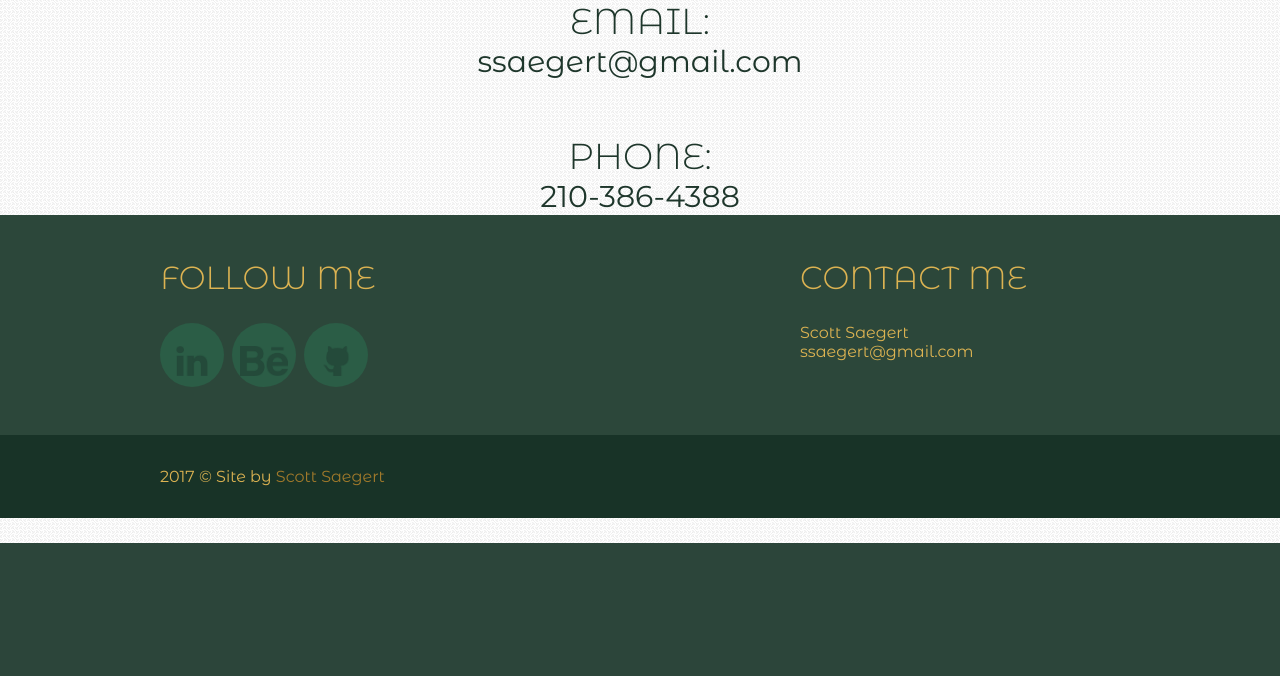
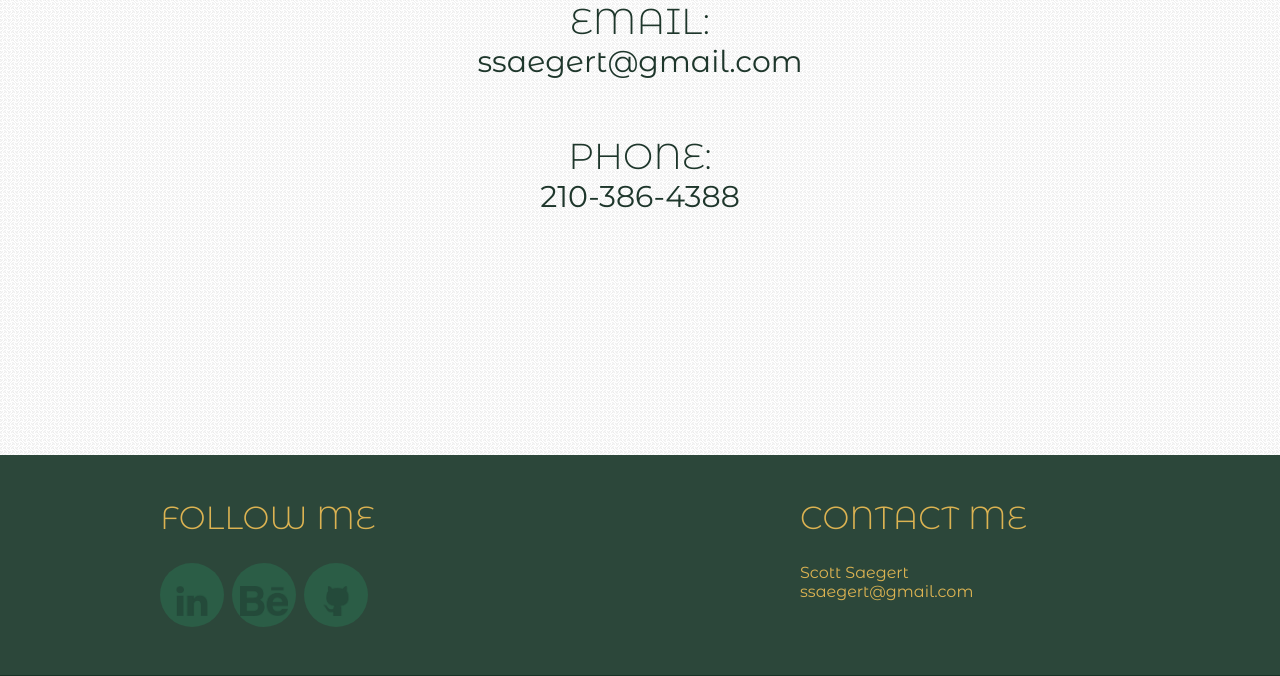
Before and after one commit to ssaegert/scott-css-grid-site, a PHP site: page /contact.html in a window 1280 px wide. Shown: the part 257-933 px from the top of the page. Before the commit the page ends 800 px from the top, so only its background shows below. Run offline with PHP 8.4, Linux system fonts and the light colour scheme.

Commit message:
Added to contact page

```diff
--- a/contact.html
+++ b/contact.html
@@ -73,6 +73,7 @@
         <h2>EMAIL:</h2> <a href="mailto:ssaegert@gmail.com">ssaegert@gmail.com</a>
         <h2>PHONE:</h2> <a href="tel:12103864388">210-386-4388</a>
     </div>
+    <div class="empty-space"></div>
 </main>
 <footer>
     <div class="follow-me">
@@ -89,6 +90,7 @@
         Scott Saegert<br>
         <a href="mailto:ssaegert@gmail.com">ssaegert@gmail.com</a>
     </div>
+
 </footer>
 <div class="copyright">2017 © Site by <a href="http://www.scottsaegert.com/">Scott Saegert</a></div>
 </body>
--- a/css/css-grid.css
+++ b/css/css-grid.css
@@ -762,6 +762,10 @@ nav .hamburger{
 .icon img {
     width: 100%;
 }
+.empty-space {
+    grid-column: 3/7;
+    height: 15em;
+}
 
 /* ################# Footer Elements ################# */
 
--- a/graphic-design.html
+++ b/graphic-design.html
@@ -102,6 +102,12 @@
             <div class="photo">
                 <a class="fancybox" rel="photos" href="images/design/8.jpg"><img src="images/design/8.jpg" alt=""></a>
             </div>
+            <div class="photo">
+                <a class="fancybox" rel="photos" href="images/design/9.jpg"><img src="images/design/9.jpg" alt=""></a>
+            </div>
+            <div class="photo">
+                <a class="fancybox" rel="photos" href="images/design/10.jpg"><img src="images/design/10.jpg" alt=""></a>
+            </div>
 
         </div>
     </div>
```
Also changed, not shown: images/design/9.jpg.
